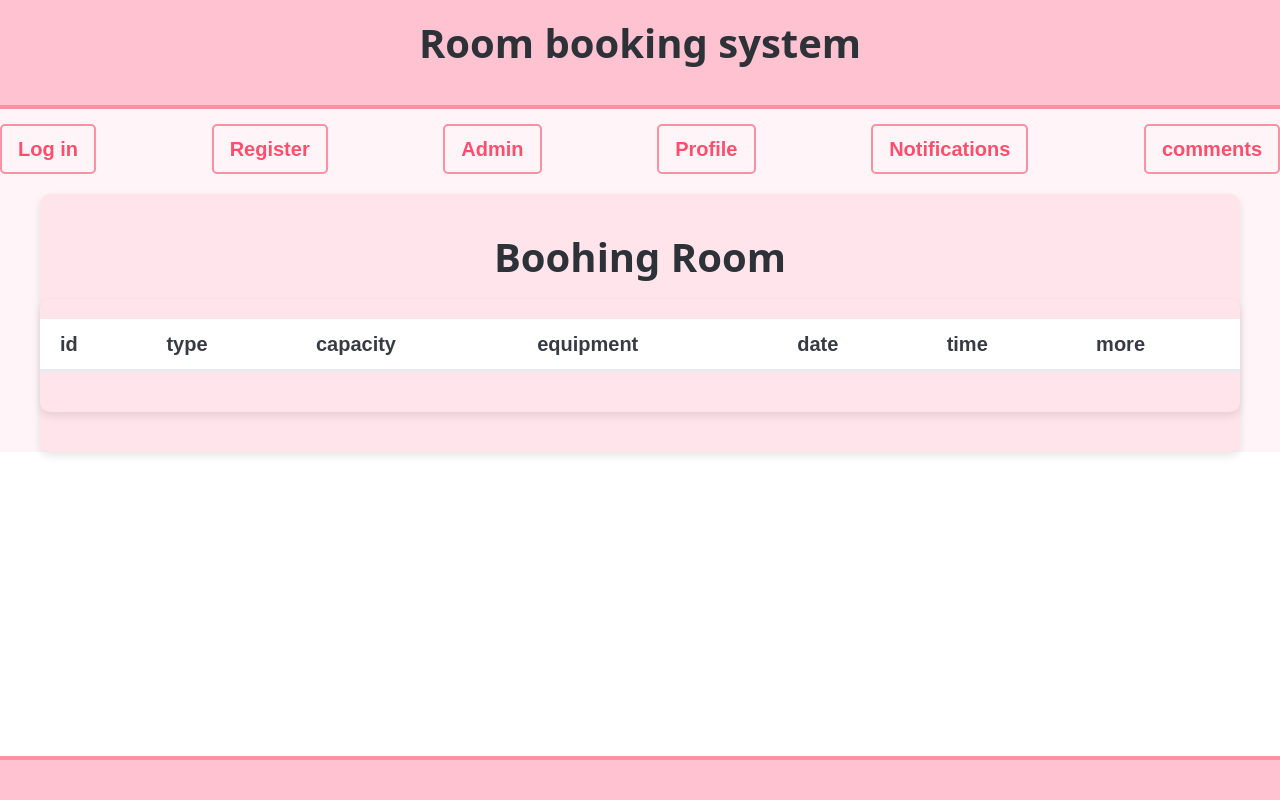
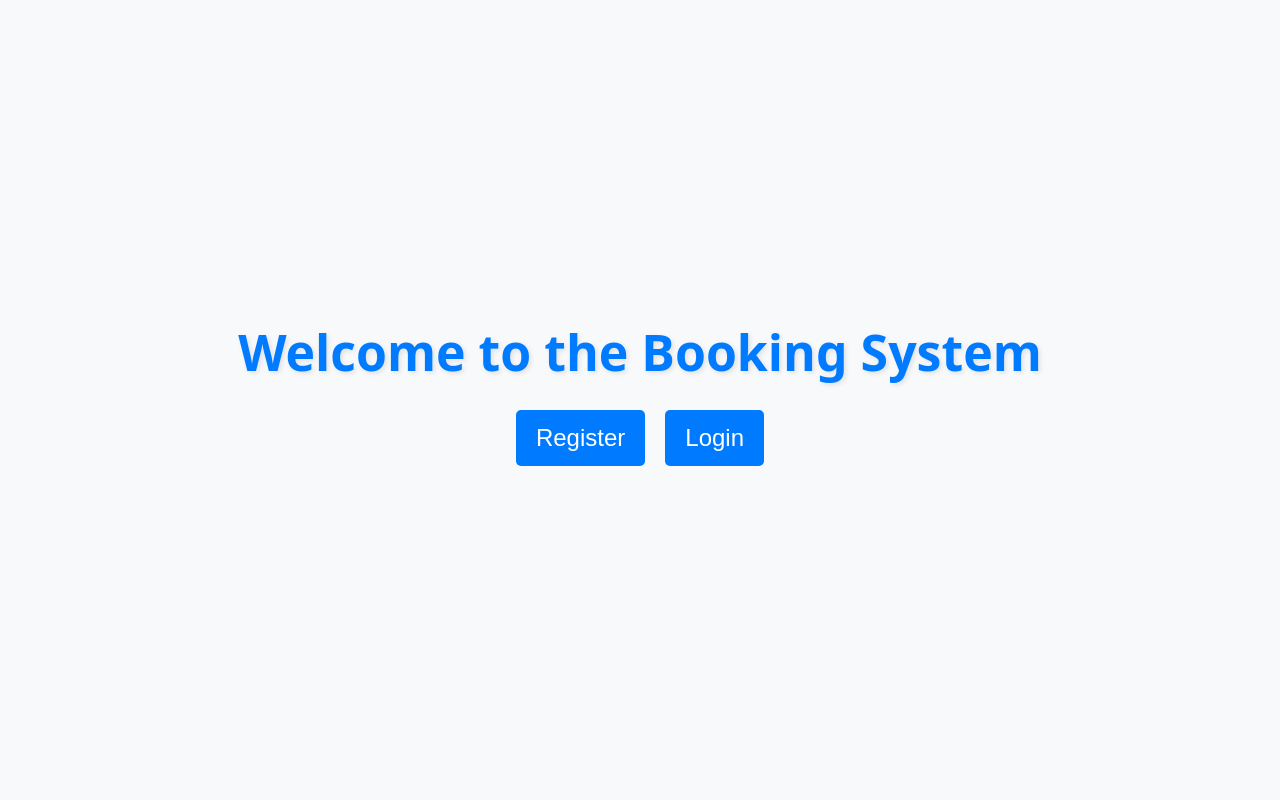
Before and after one commit to Batxl/Itcs333-project, a PHP site: page /Itcs333-project-2/ in a window 1280 px wide. Run offline with PHP 8.4, Linux system fonts and the light colour scheme; data that the repository does not hold is empty; some libraries are stand-ins or nearby versions.

Commit message:
Update Index.php

```diff
--- a/Index.php
+++ b/Index.php
@@ -1,80 +1,65 @@
 <!DOCTYPE html>
 <html lang="en">
+
 <head>
     <meta charset="UTF-8">
     <meta name="viewport" content="width=device-width, initial-scale=1.0">
-    <title>Home Page</title>
+    <link rel="stylesheet" href="https://cdn.jsdelivr.net/npm/@picocss/pico@2/css/pico.min.css">
+    <link rel="stylesheet" type="text/css" href="css/style.css">
+    <title>Project Homepage</title>
     <style>
     body {
+        display: flex;
+        flex-direction: column;
+        align-items: center;
+        justify-content: center;
+        height: 100vh;
         margin: 0;
         font-family: Arial, sans-serif;
-            background-color: #fff5f8;
-            color: #333;
+        background-color: #f8f9fa;
     }
-        header {
-            background-color: #ffc2d1;
-            color: #333;
-            padding: 10px 20px;
-            text-align: center;
-            border-bottom: 4px solid #ff8fa3;
+
+    h1 {
+        color: #007bff;
+        font-size: 2.5rem;
+        text-shadow: 2px 2px 5px rgba(0, 0, 0, 0.1);
     }
-        nav {
+
+    nav ul {
         display: flex;
-            justify-content: center;
-            gap: 20px;
-            margin: 15px 0;
+        gap: 1rem;
+        list-style: none;
+        padding: 0;
     }
-        nav a {
+
+    nav ul li {
+        margin: 0;
+    }
+
+    nav ul li a {
         text-decoration: none;
-            color: #ff4f6d;
-            font-weight: bold;
-            padding: 8px 16px;
-            border: 2px solid #ff8fa3;
+        padding: 0.5rem 1rem;
+        font-size: 1.2rem;
+        color: #fff;
+        background-color: #007bff;
         border-radius: 5px;
-            transition: background-color 0.3s, color 0.3s;
+        transition: background-color 0.3s ease;
     }
-        nav a:hover {
-            background-color: #ff8fa3;
-            color: #fff;
-        }
-        .container {
-            max-width: 800px;
-            margin: 20px auto;
-            padding: 20px;
-            background-color: #ffe5eb;
-            border-radius: 10px;
-            box-shadow: 0 4px 8px rgba(0, 0, 0, 0.1);
-        }
-        footer {
-            background-color: #ffc2d1;
-            color: #333;
-            text-align: center;
-            padding: 10px 0;
-            position: fixed;
-            bottom: 0;
-            width: 100%;
-            border-top: 4px solid #ff8fa3;
+
+    nav ul li a:hover {
+        background-color: #0056b3;
     }
     </style>
 </head>
+
 <body>
-    <header>
-        <h1>Room booking system</h1>
-    </header>
+    <h1>Welcome to the Booking System</h1>
     <nav>
-        <a href="login.php">Log in</a>
-        <a href="register.php">Register</a>
-        <a href="admin-dashboard.php">Admin</a>
-        <a href="profile.html">Profile</a>
-        <a href="notifications.php">Notifications</a>
-        <a href="comments.php">comments</a>
+        <ul>
+            <li><a href="register.php">Register</a></li>
+            <li><a href="login.php">Login</a></li>
+        </ul>
     </nav>
-    <div class="container">
-        <h2> <?php include 'roomtable.php'; ?></h2>
-        <p></p>
-    </div>
-    <footer>
+</body>
 
-    </footer>
-</body>
 </html>
```
Lines whose indentation alone changed are shown as unchanged.
